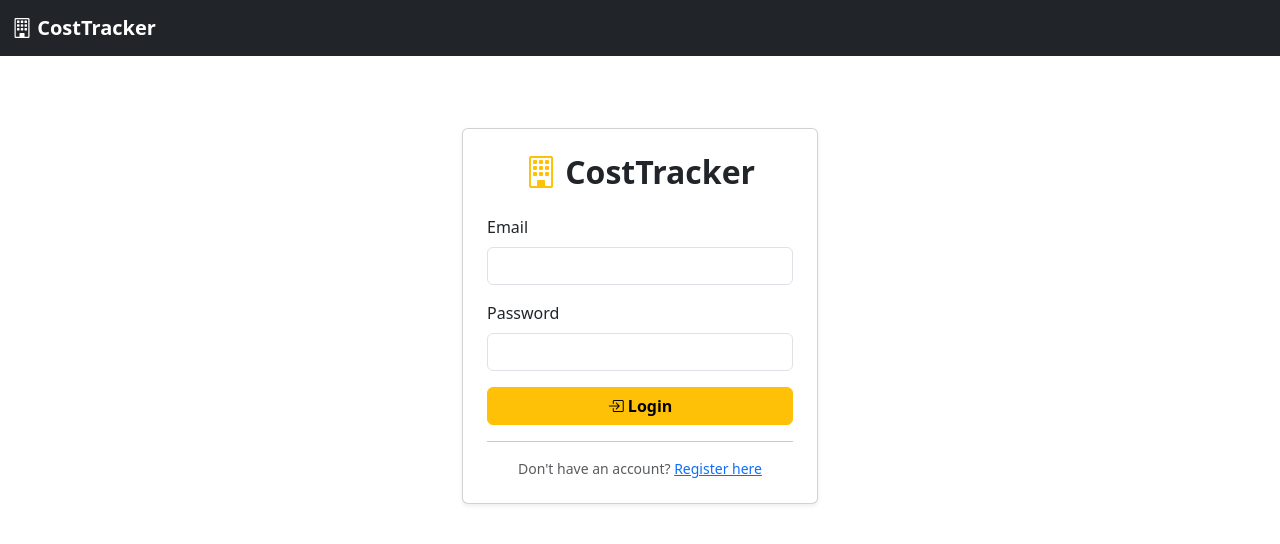
After one commit to moisesvivass/construction-cost-tracker, a Flask app: page /login in a window 1280 px wide. The commit adds this page. Shown: the top 544 px of the page. Run offline with Flask 3, Linux system fonts and the light colour scheme.

Commit message:
feat: add authentication with Flask-Login

```diff
--- a/app/routes.py
+++ b/app/routes.py
@@ -1,23 +1,95 @@
 from flask import Blueprint, render_template, request, redirect, url_for, flash
+from flask_login import login_user, logout_user, login_required, current_user
 from app import db
-from app.models import Project, Expense
+from app.models import Project, Expense, User
 from datetime import datetime
 
 main = Blueprint("main", __name__)
 
 
+# ── Auth routes ──────────────────────────────────────────────────────────────
+@main.route("/register", methods=["GET", "POST"])
+def register():
+    if current_user.is_authenticated:
+        return redirect(url_for("main.projects"))
+
+    if request.method == "POST":
+        username = request.form["username"].strip()
+        email    = request.form["email"].strip().lower()
+        password = request.form["password"]
+
+        if not username or not email or not password:
+            flash("All fields are required.", "danger")
+            return redirect(url_for("main.register"))
+
+        if len(password) < 8:
+            flash("Password must be at least 8 characters.", "danger")
+            return redirect(url_for("main.register"))
+
+        if User.query.filter_by(email=email).first():
+            flash("Email already registered.", "danger")
+            return redirect(url_for("main.register"))
+
+        if User.query.filter_by(username=username).first():
+            flash("Username already taken.", "danger")
+            return redirect(url_for("main.register"))
+
+        user = User(username=username, email=email)
+        user.set_password(password)
+        db.session.add(user)
+        db.session.commit()
+
+        flash("Account created! Please log in.", "success")
+        return redirect(url_for("main.login"))
+
+    return render_template("register.html")
+
+
+@main.route("/login", methods=["GET", "POST"])
+def login():
+    if current_user.is_authenticated:
+        return redirect(url_for("main.projects"))
+
+    if request.method == "POST":
+        email    = request.form["email"].strip().lower()
+        password = request.form["password"]
+
+        user = User.query.filter_by(email=email).first()
+
+        if not user or not user.check_password(password):
+            flash("Invalid email or password.", "danger")
+            return redirect(url_for("main.login"))
+
+        login_user(user)
+        flash(f"Welcome back, {user.username}!", "success")
+        return redirect(url_for("main.projects"))
+
+    return render_template("login.html")
+
+
+@main.route("/logout")
+@login_required
+def logout():
+    logout_user()
+    flash("You have been logged out.", "info")
+    return redirect(url_for("main.login"))
+
+
+# ── Projects ─────────────────────────────────────────────────────────────────
 @main.route("/")
 def index():
     return redirect(url_for("main.projects"))
 
 
 @main.route("/projects")
+@login_required
 def projects():
-    all_projects = Project.query.all()
+    all_projects = Project.query.filter_by(user_id=current_user.id).all()
     return render_template("projects.html", projects=all_projects)
 
 
 @main.route("/projects/new", methods=["GET", "POST"])
+@login_required
 def new_project():
     if request.method == "POST":
         name   = request.form["name"].strip()
@@ -45,7 +117,8 @@ def new_project():
             flash("Invalid date format.", "danger")
             return redirect(url_for("main.new_project"))
 
-        project = Project(name=name, client=client, budget=budget, start_date=start_date)
+        project = Project(name=name, client=client, budget=budget,
+                          start_date=start_date, user_id=current_user.id)
         db.session.add(project)
         db.session.commit()
 
@@ -57,15 +130,17 @@ def new_project():
 
 # ── Project detail ───────────────────────────────────────────────────────────
 @main.route("/project/<int:project_id>")
+@login_required
 def project_detail(project_id):
-    project = Project.query.get_or_404(project_id)
+    project = Project.query.filter_by(id=project_id, user_id=current_user.id).first_or_404()
     return render_template("project_detail.html", project=project)
 
 
 # ── Add expense ──────────────────────────────────────────────────────────────
 @main.route("/project/<int:project_id>/add-expense", methods=["POST"])
+@login_required
 def add_expense(project_id):
-    project = Project.query.get_or_404(project_id)
+    project = Project.query.filter_by(id=project_id, user_id=current_user.id).first_or_404()
 
     description = request.form["description"].strip()
     category    = request.form["category"]
@@ -108,21 +183,24 @@ def add_expense(project_id):
 
 # ── Delete expense ───────────────────────────────────────────────────────────
 @main.route("/expense/<int:expense_id>/delete", methods=["POST"])
+@login_required
 def delete_expense(expense_id):
     expense = Expense.query.get_or_404(expense_id)
-    project_id = expense.project_id
+
+    project = Project.query.filter_by(id=expense.project_id, user_id=current_user.id).first_or_404()
 
     db.session.delete(expense)
     db.session.commit()
 
     flash("Expense deleted successfully!", "success")
-    return redirect(url_for("main.project_detail", project_id=project_id))
+    return redirect(url_for("main.project_detail", project_id=project.id))
 
 
 # ── Edit project ─────────────────────────────────────────────────────────────
 @main.route("/project/<int:project_id>/edit", methods=["GET", "POST"])
+@login_required
 def edit_project(project_id):
-    project = Project.query.get_or_404(project_id)
+    project = Project.query.filter_by(id=project_id, user_id=current_user.id).first_or_404()
 
     if request.method == "POST":
         name   = request.form["name"].strip()
@@ -165,8 +243,11 @@ def edit_project(project_id):
 
 # ── Edit expense ─────────────────────────────────────────────────────────────
 @main.route("/expense/<int:expense_id>/edit", methods=["GET", "POST"])
+@login_required
 def edit_expense(expense_id):
     expense = Expense.query.get_or_404(expense_id)
+
+    project = Project.query.filter_by(id=expense.project_id, user_id=current_user.id).first_or_404()
 
     if request.method == "POST":
         description = request.form["description"].strip()
@@ -202,6 +283,6 @@ def edit_expense(expense_id):
         db.session.commit()
 
         flash("Expense updated successfully!", "success")
-        return redirect(url_for("main.project_detail", project_id=expense.project_id))
+        return redirect(url_for("main.project_detail", project_id=project.id))
 
     return render_template("edit_expense.html", expense=expense)
--- a/app/templates/base.html
+++ b/app/templates/base.html
@@ -13,6 +13,16 @@
             <a class="navbar-brand fw-bold" href="/">
                 <i class="bi bi-building"></i> CostTracker
             </a>
+            {% if current_user.is_authenticated %}
+            <div class="d-flex align-items-center gap-3">
+                <span class="text-white-50 small">
+                    <i class="bi bi-person-circle"></i> {{ current_user.username }}
+                </span>
+                <a href="{{ url_for('main.logout') }}" class="btn btn-outline-light btn-sm">
+                    <i class="bi bi-box-arrow-right"></i> Logout
+                </a>
+            </div>
+            {% endif %}
         </div>
     </nav>
 
--- /dev/null
+++ b/app/templates/login.html
@@ -0,0 +1,50 @@
+{% extends "base.html" %}
+{% block title %}Login — CostTracker{% endblock %}
+
+{% block content %}
+
+<!-- Flash messages -->
+{% with messages = get_flashed_messages(with_categories=true) %}
+  {% if messages %}
+    {% for category, message in messages %}
+      <div class="alert alert-{{ category }} alert-dismissible fade show" role="alert">
+        {{ message }}
+        <button type="button" class="btn-close" data-bs-dismiss="alert"></button>
+      </div>
+    {% endfor %}
+  {% endif %}
+{% endwith %}
+
+<div class="row justify-content-center">
+  <div class="col-md-4">
+    <div class="card shadow-sm mt-5">
+      <div class="card-body p-4">
+        <h2 class="fw-bold mb-4 text-center">
+          <i class="bi bi-building text-warning"></i> CostTracker
+        </h2>
+
+        <form method="POST">
+          <div class="mb-3">
+            <label class="form-label">Email</label>
+            <input type="email" name="email" class="form-control" required>
+          </div>
+          <div class="mb-3">
+            <label class="form-label">Password</label>
+            <input type="password" name="password" class="form-control" required>
+          </div>
+          <button type="submit" class="btn btn-warning w-100 fw-semibold">
+            <i class="bi bi-box-arrow-in-right"></i> Login
+          </button>
+        </form>
+
+        <hr>
+        <p class="text-center text-muted small mb-0">
+          Don't have an account?
+          <a href="{{ url_for('main.register') }}">Register here</a>
+        </p>
+      </div>
+    </div>
+  </div>
+</div>
+
+{% endblock %}
```
Also changed, not shown: app/__init__.py (+14 -0 lines), app/models.py (+32 -12 lines), app/templates/register.html (added, +56 -0 lines), requirements.txt (+11 -0 lines).
